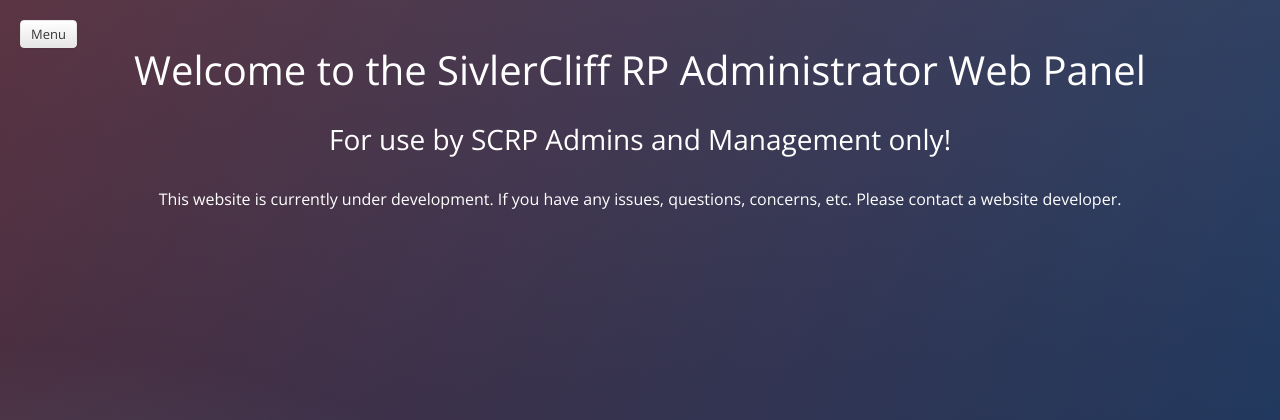
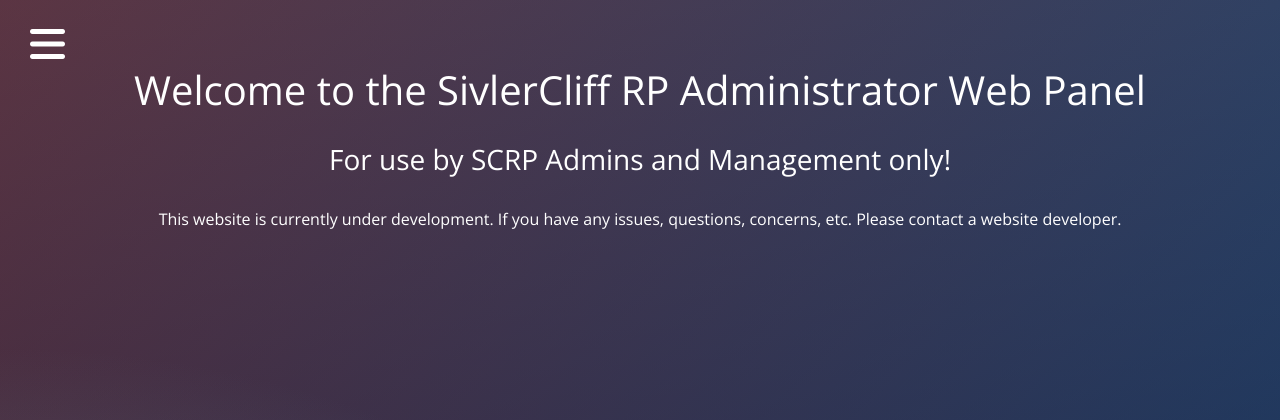
Before and after one commit to silvercliffRP/game-admincp, a PHP site: page / in a window 1280 px wide. Shown: the top 420 px of the page. Run offline with PHP 8.4, Linux system fonts and the light colour scheme; the visitor is signed in with stand-in values (Sample User, id 1); some libraries are stand-ins or nearby versions.

Commit message:
Added font-awesome and some custom styles

```diff
--- a/css/custom.css
+++ b/css/custom.css
@@ -1 +1,13 @@
-#menu-toggle > .fa-bars { font-size: 2em; }
+.hamburger-menu {
+    background-color: rgba(0,0,0,0) !important;
+    background-image: initial !important;
+    color: white !important;
+    font-size: 2.5em !important;
+    border: none !important;
+    text-shadow: initial !important;
+    box-shadow: initial !important;
+}
+
+.hamburger-menu:hover {
+    color: ##6db4de !important;
+}
--- a/header.php
+++ b/header.php
@@ -19,6 +19,7 @@ session_cache_limiter('private_no_expire');
     <link href="vendor/bootstrap/css/bootstrap.min.css" rel="stylesheet">
 
     <!-- Custom styles for this template -->
+    <script src="https://use.fontawesome.com/8065b95ffc.js"></script>
 
     <link href="css/simple-sidebar.css" rel="stylesheet">
     <link href="css/custom.css" rel="stylesheet">
@@ -58,4 +59,4 @@ session_cache_limiter('private_no_expire');
         <!-- /#sidebar-wrapper -->
 
         <!-- Page Content -->
-        <div id="page-content-wrapper"><a href="#menu-toggle" class="btn btn-secondary" id="menu-toggle">Menu</a>
+        <div id="page-content-wrapper"><a href="#menu-toggle" class="btn btn-secondary hamburger-menu" id="menu-toggle"><i class="fa fa-bars" aria-hidden="true"></i></a>
```
